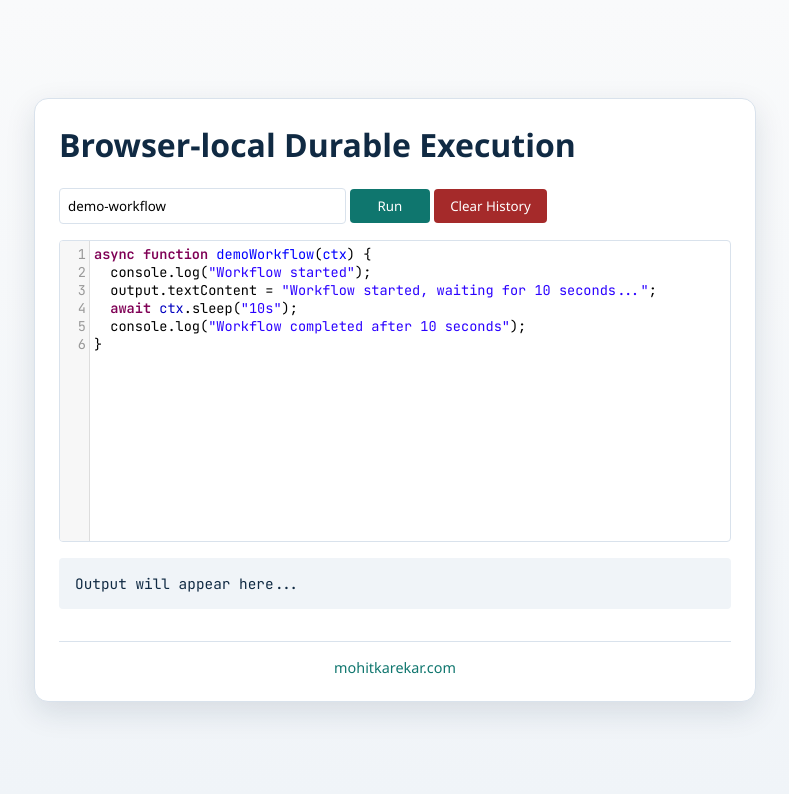
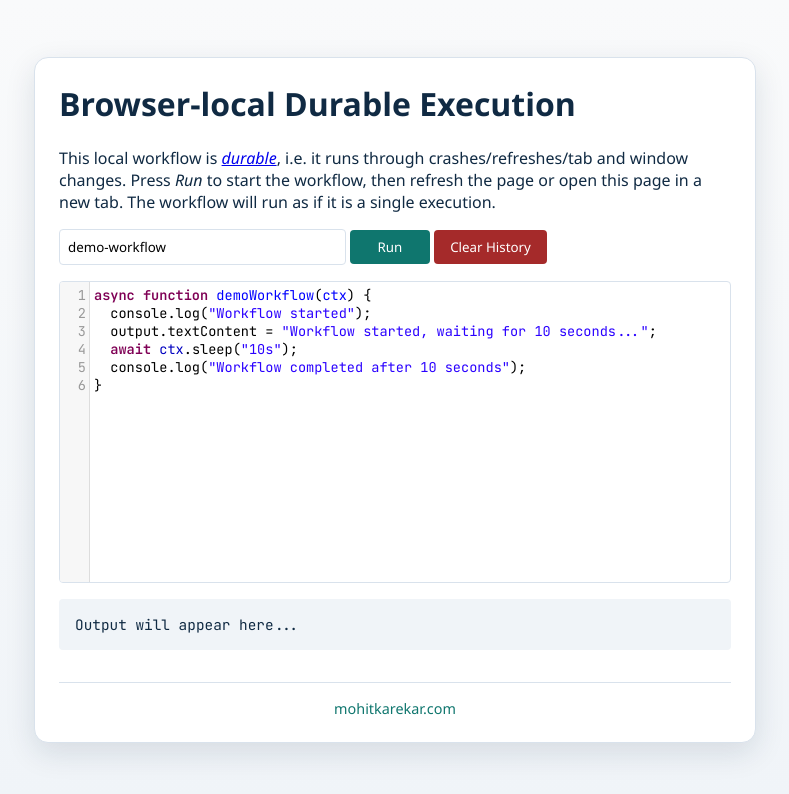
Before and after one commit to mohitk05/durable-browser, a website built with Vite: page docs/index.html in a window 1280 px wide. Shown: the whole page, without its empty margins (245-1034 px from the left). Built offline with nearby package versions, Linux system fonts and the light colour scheme; files whose address does not match are found by name.

Commit message:
Update docs

```diff
--- a/docs/index.html
+++ b/docs/index.html
@@ -113,6 +113,17 @@
   <body>
     <main>
       <h1>Browser-local Durable Execution</h1>
+      <p>
+        This local workflow is
+        <a
+          href="https://restate.dev/what-is-durable-execution"
+          target="_blank"
+          rel="noopener noreferrer"
+          ><em>durable</em></a
+        >, i.e. it runs through crashes/refreshes/tab and window changes. Press
+        <em>Run</em> to start the workflow, then refresh the page or open this
+        page in a new tab. The workflow will run as if it is a single execution.
+      </p>
       <div>
         <input type="text" id="workflow-name" value="demo-workflow" readonly />
         <button id="run-workflow">Run</button>
```
Also changed, not shown: examples/index.html (+11 -0 lines).
